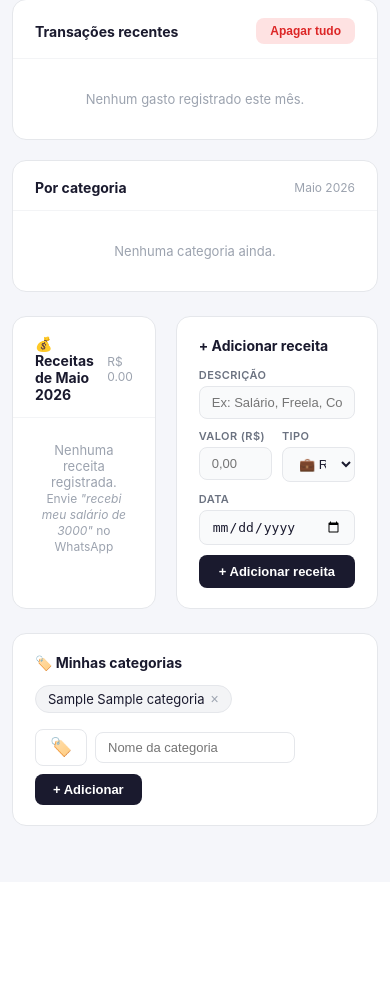
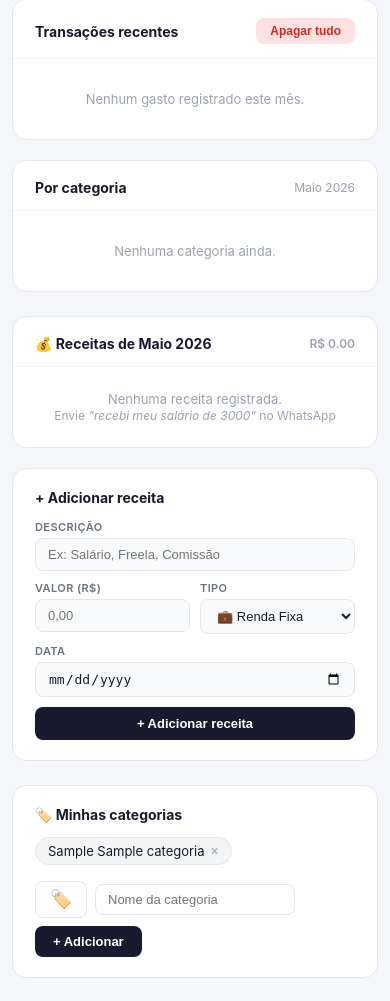
Before and after one commit to eduardolorenzi5-dotcom/Saas, a Flask app: page /dashboard in a window 390 px wide. Shown: the part 1226-2227 px from the top of the page. Before the commit the page ends 2052 px from the top, so only its background shows below. Run offline with Flask 3, Linux system fonts and the light colour scheme; the visitor is signed in with stand-in values (Sample User, id 1); tables that the repository leaves empty hold one stand-in row (values such as "Sample post"); some libraries are stand-ins or nearby versions.

Commit message:
fix: melhora layout do dashboard no mobile
- Receitas: header sem quebra de linha, valor alinhado à direita
- Item de renda: layout flex sem sobreposição, data formatada DD/MM/YYYY
- Seção de rendas em coluna única abaixo de 600px
- Textos longos com ellipsis no mobile

Co-Authored-By: Claude Sonnet 4.6 <noreply@anthropic.com>

```diff
--- a/templates/dashboard.html
+++ b/templates/dashboard.html
@@ -111,6 +111,16 @@
       .card-val { font-size: 18px; }
       .card-label { font-size: 10px; }
       .card-sub { font-size: 11px; }
+      #rendas-section { grid-template-columns: 1fr !important; }
+      .list-card-header { flex-wrap: nowrap; gap: 8px; }
+      .list-card-header span { overflow: hidden; text-overflow: ellipsis; white-space: nowrap; min-width: 0; }
+      .list-card-header small { white-space: nowrap; flex-shrink: 0; }
+      .tx-item { padding: 10px 14px; flex-wrap: nowrap; gap: 8px; }
+      .tx-item > div:first-child { min-width: 0; flex: 1; }
+      .tx-item > div:last-child { flex-shrink: 0; }
+      .tx-desc { white-space: nowrap; overflow: hidden; text-overflow: ellipsis; font-size: 13px; }
+      .tx-meta { font-size: 10px; white-space: nowrap; overflow: hidden; text-overflow: ellipsis; }
+      .tx-val { font-size: 13px !important; }
     }
     @media(max-width:500px) {
       .cards-row { grid-template-columns: 1fr 1fr; }
@@ -335,9 +345,9 @@
   <div style="margin-top:24px;display:grid;grid-template-columns:1fr 1fr;gap:20px;" id="rendas-section">
     <!-- Lista de rendas -->
     <div class="list-card">
-      <div class="list-card-header">
-        <span>💰 Receitas de {{ mes_nome }}</span>
-        <small>R$ {{ "%.2f"|format(total_renda_mes) }}</small>
+      <div class="list-card-header" style="flex-wrap:nowrap;gap:8px;">
+        <span style="overflow:hidden;text-overflow:ellipsis;white-space:nowrap;min-width:0;">💰 Receitas de {{ mes_nome }}</span>
+        <small style="white-space:nowrap;flex-shrink:0;font-weight:600;">R$ {{ "%.2f"|format(total_renda_mes) }}</small>
       </div>
       {% if rendas_mes %}
         {% if renda_fixa_mes > 0 and renda_extra_mes > 0 %}
@@ -356,10 +366,10 @@
         <div class="tx-item" id="renda-{{ r.id }}">
           <div>
             <div class="tx-desc">{{ '💼' if r.tipo == 'fixo' else '⚡' }} {{ r.descricao }}</div>
-            <div class="tx-meta">{{ 'Renda fixa' if r.tipo == 'fixo' else 'Renda extra' }} · {{ r.data }}</div>
+            <div class="tx-meta">{{ 'Fixa' if r.tipo == 'fixo' else 'Extra' }} · {{ r.data[8:10] }}/{{ r.data[5:7] }}/{{ r.data[0:4] if r.data else '' }}</div>
           </div>
-          <div style="display:flex;align-items:center;">
-            <span style="font-size:14px;font-weight:700;color:#059669;">+ R$ {{ "%.2f"|format(r.valor) }}</span>
+          <div style="display:flex;align-items:center;gap:4px;">
+            <span class="tx-val" style="font-size:14px;font-weight:700;color:#059669;white-space:nowrap;">+ R$ {{ "%.2f"|format(r.valor) }}</span>
             <button class="tx-del" onclick="delRenda({{ r.id }})">×</button>
           </div>
         </div>
```
